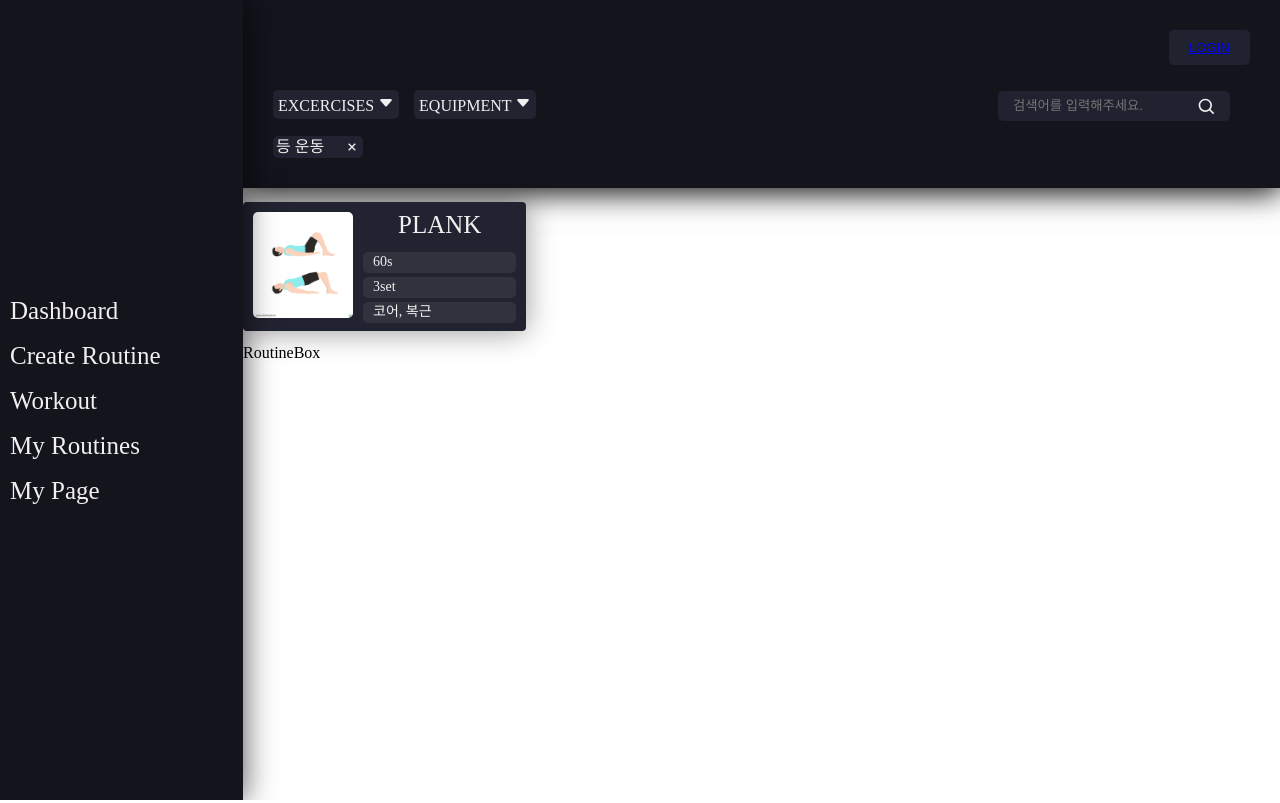
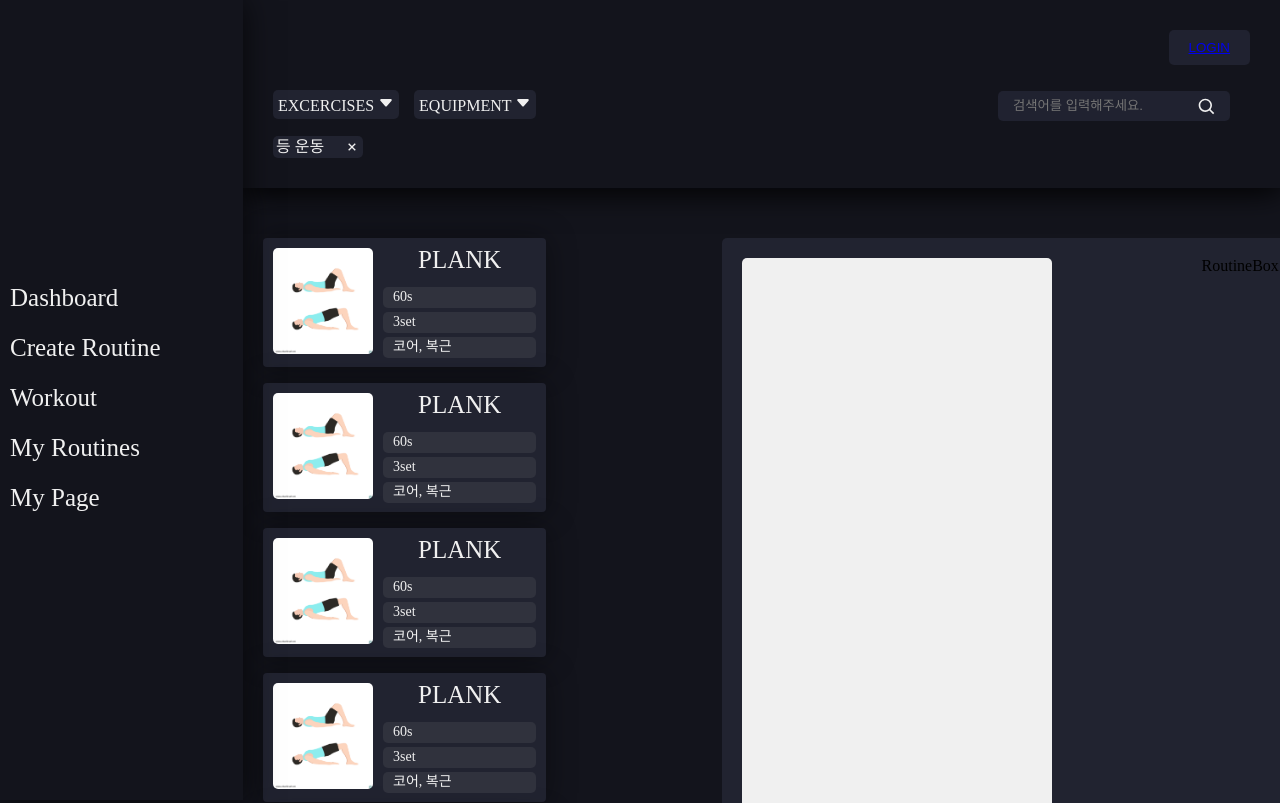
Before and after one commit to codestates/pt_at_home_client, a React (Create React App) app: page /createRoutine in a window 1280 px wide. Shown: the top 803 px of the page. Built offline with nearby package versions, Linux system fonts and the light colour scheme.

Commit message:
[Feature] Drag & Drop 기능 구현

```diff
--- a/package.json
+++ b/package.json
@@ -9,6 +9,7 @@
     "@testing-library/user-event": "^12.6.0",
     "axios": "^0.21.1",
     "react": "^17.0.1",
+    "react-beautiful-dnd": "^13.0.0",
     "react-dom": "^17.0.1",
     "react-helmet-async": "^1.0.7",
     "react-hook-form": "^6.14.1",
@@ -56,6 +57,7 @@
     "@types/jest": "^26.0.20",
     "@types/node": "^12.19.12",
     "@types/react": "^16.14.2",
+    "@types/react-beautiful-dnd": "^13.0.0",
     "@types/react-dom": "^16.9.10",
     "@types/react-redux": "^7.1.15",
     "@types/react-router-dom": "^5.1.7",
--- a/src/App.tsx
+++ b/src/App.tsx
@@ -37,11 +37,11 @@ const App = ({
         <Side className="side-bar">
           <SideBarContainer />
         </Side>
-        <Main className="wrap">
+        <MainWrap className="wrap">
           <HeaderStyle className="header">
             <HeaderContainer />
           </HeaderStyle>
-          <div className="main">
+          <Main className="main">
             <Switch>
               <Route path={'/dashboard'} component={DashboardContainer} />
               <Route
@@ -52,8 +52,8 @@ const App = ({
               <Route path={'/workout'} component={Workout} />
               <Route path={'/mypage'} component={MyPageContainer} />
             </Switch>
-          </div>
-        </Main>
+          </Main>
+        </MainWrap>
       </Wrap>
     );
   };
@@ -95,9 +95,15 @@ const HeaderStyle = styled.div`
   background-color: #13141c;
   box-shadow: 0 1px 30px 0 rgba(2, 2, 3, 0.7);
   width: 100%;
+  z-index: 99;
+  position: sticky;
+  top: 0;
+`;
+const MainWrap = styled.div`
+  width: 100%;
 `;
 const Main = styled.div`
-  width: 100%;
+  height: calc(100% - 220px);
 `;
 
 export default withRouter(App);
--- a/src/components/component/CreateRoutineCard.tsx
+++ b/src/components/component/CreateRoutineCard.tsx
@@ -1,10 +1,24 @@
 import React from 'react';
+import { Draggable } from 'react-beautiful-dnd';
 import styled from 'styled-components';
 import Img from '../../img/urbanbrush-20190214083430029790.png';
 
-const CreateCard = (): JSX.Element => {
+interface ICreateCard {
+  draggableId: string;
+  index: number;
+}
+const CreateRoutineCard = ({
+  draggableId,
+  index,
+}: ICreateCard): JSX.Element => {
   return (
-    <CardDiv>
+    <Draggable draggableId={draggableId} index={index}>
+      {(provided) => (
+        <DraggableWrap
+          ref={provided.innerRef}
+          {...provided.draggableProps}
+          {...provided.dragHandleProps}
+        >
           <Card>
             <CardImgWrap>
               <CardImg src={Img} />
@@ -20,9 +34,21 @@ const CreateCard = (): JSX.Element => {
               </ExplanationWrap>
             </CardContents>
           </Card>
-    </CardDiv>
+        </DraggableWrap>
+      )}
+    </Draggable>
   );
 };
+
+const DraggableWrap = styled.div`
+  color: currentColor;
+  text-decoration: none;
+  display: inline-table;
+  outline: none;
+  margin: 0 30px 15px 0;
+  width: 280px;
+  height: 130px;
+`;
 
 const CardDiv = styled.div`
   color: currentColor;
@@ -30,7 +56,6 @@ const CardDiv = styled.div`
   display: inline-table;
 `;
 const Card = styled.div`
-  margin: 5% auto;
   box-shadow: 0 1px 30px rgba(0, 0, 0, 0.4);
   display: flex;
   align-items: center;
@@ -67,4 +92,4 @@ const Explanation = styled.div`
   padding: 3px 3px 4px 10px;
   border-radius: 5px;
 `;
-export default CreateCard;
+export default CreateRoutineCard;
--- a/src/components/component/RoutineBox.tsx
+++ b/src/components/component/RoutineBox.tsx
@@ -1,7 +1,55 @@
 import React from 'react';
+import { Droppable } from 'react-beautiful-dnd';
+import styled from 'styled-components';
+import { ICard } from '../main/CreateRoutine';
+import CreateRoutineCard from '../component/CreateRoutineCard';
 
-const RoutineBox = (): JSX.Element => {
-  return <div>RoutineBox</div>;
+interface IRoutineBox {
+  cards: ICard[];
+}
+
+const RoutineBox = ({ cards }: IRoutineBox): JSX.Element => {
+  return (
+    <Wrap>
+      <Droppable droppableId="RoutineBox" type="Task">
+        {(provided) => (
+          <div {...provided.droppableProps} ref={provided.innerRef}>
+            <CardWrap>
+              {cards &&
+                cards.map((card, index) => (
+                  <CreateRoutineCard
+                    key={card.id}
+                    draggableId={card.id}
+                    index={index}
+                  />
+                ))}
+            </CardWrap>
+          </div>
+        )}
+      </Droppable>
+      <ContentWrap>RoutineBox</ContentWrap>
+    </Wrap>
+  );
 };
 
+const Wrap = styled.div`
+  display: flex;
+  padding: 20px;
+  background-color: #212330;
+  justify-content: space-between;
+  border-radius: 5px;
+  position: fixed;
+`;
+const CardWrap = styled.div`
+  background-color: #f0f0f0;
+  width: 310px;
+  height: 600px;
+  border-radius: 5px;
+  overflow-y: scroll;
+  overflow-x: hidden;
+  padding: 5px;
+`;
+const ContentWrap = styled.div`
+  margin-left: 150px;
+`;
 export default RoutineBox;
--- a/src/components/main/CreateRoutine.tsx
+++ b/src/components/main/CreateRoutine.tsx
@@ -1,18 +1,142 @@
-import React from 'react';
+import React, { useEffect, useRef, useState } from 'react';
+import styled from 'styled-components';
 import CreateRoutineCard from '../component/CreateRoutineCard';
 import RoutineBox from '../component/RoutineBox';
+import {
+  DragDropContext,
+  Draggable,
+  DragStart,
+  Droppable,
+  DropResult,
+  ResponderProvided,
+} from 'react-beautiful-dnd';
 
+export interface ICard {
+  id: string;
+}
+const reorder = (list: ICard[], startIndex: number, endIndex: number) => {
+  const result = Array.from(list);
+  const [removed] = result.splice(startIndex, 1);
+  result.splice(endIndex, 0, removed);
+
+  return result;
+};
 const CreateRoutine = (): JSX.Element => {
+  const wrapRef = useRef<HTMLDivElement | null>(null);
+  const droppableRef = useRef<HTMLDivElement | null>(null);
+  const [cards, setCards] = useState<ICard[]>([
+    {
+      id: '0',
+    },
+    {
+      id: '1',
+    },
+    {
+      id: '2',
+    },
+    {
+      id: '3',
+    },
+    {
+      id: '4',
+    },
+  ]);
+  const [routineCards, setRoutineCards] = useState<ICard[]>([]);
+  const onDragEnd = (result: DropResult, provided: ResponderProvided) => {
+    console.log('result : ', result);
+    console.log('provided : ', provided);
+    if (!result.destination) {
+      return;
+    }
+    const sourceId = result.source.droppableId;
+    const destinationId = result.destination.droppableId;
+    if (sourceId === destinationId) {
+      const setter = sourceId === 'RoutineBox' ? setRoutineCards : setCards;
+      const _cards = reorder(
+        sourceId === 'RoutineBox' ? routineCards : cards,
+        result.source.index,
+        result.destination.index,
+      );
+      setter(_cards);
+    } else if (destinationId === 'RoutineBox') {
+      const targetCard = cards.find((card) => {
+        return result.draggableId === card.id;
+      });
+      if (targetCard) {
+        setCards((prev) =>
+          prev.filter((card) => card.id !== result.draggableId),
+        );
+        setRoutineCards((prev) => [...prev, targetCard]);
+      }
+    } else if (destinationId === 'card') {
+      const targetCard = routineCards.find((card) => {
+        return result.draggableId === card.id;
+      });
+      if (targetCard) {
+        setRoutineCards((prev) =>
+          prev.filter((card) => card.id !== result.draggableId),
+        );
+        setCards((prev) => [...prev, targetCard]);
+      }
+    }
+  };
+  useEffect(() => {
+    if (wrapRef?.current?.parentElement) {
+      wrapRef.current.parentElement.style.height = '100%';
+    }
+    if (droppableRef?.current) {
+      droppableRef.current.style.height = '100%';
+    }
+  }, []);
   return (
-    <div>
-      <div>
-        <CreateRoutineCard />
-      </div>
-      <div>
-        <RoutineBox />
-      </div>
-    </div>
+    <DragDropContext onDragEnd={onDragEnd}>
+      <Wrap ref={wrapRef}>
+        <DropWrap>
+          <Droppable droppableId="card" direction="horizontal" type="Task">
+            {(provided) => (
+              <DroppableDiv
+                className="test"
+                ref={(ref) => {
+                  droppableRef.current = ref;
+                  return provided.innerRef(ref);
+                }}
+                {...provided.droppableProps}
+              >
+                {cards.map((card, index) => (
+                  <CreateRoutineCard
+                    key={card.id}
+                    draggableId={card.id}
+                    index={index}
+                  />
+                ))}
+              </DroppableDiv>
+            )}
+          </Droppable>
+        </DropWrap>
+        <DropBox>
+          <RoutineBox cards={routineCards} />
+        </DropBox>
+      </Wrap>
+    </DragDropContext>
   );
 };
 
+const Wrap = styled.div`
+  height: 100%;
+  background-color: #13141c;
+  display: flex;
+  justify-content: space-between;
+  padding: 50px 100px 0 20px;
+`;
+const DropWrap = styled.div`
+  height: 100%;
+  position: relative;
+  flex: 1;
+`;
+const DroppableDiv = styled.div``;
+const DropBox = styled.div`
+  position: relative;
+  flex: 1;
+  max-width: 600px;
+`;
 export default CreateRoutine;
--- a/src/components/sidebar/SideBar.tsx
+++ b/src/components/sidebar/SideBar.tsx
@@ -41,10 +41,14 @@ const StyledLink = styled(Link)`
   color: #f0f0f0;
   text-decoration: none;
   font-size: 25px;
+  width: 100%;
+  display: block;
+  height: 50px;
+  padding: 10px;
+  box-sizing: border-box;
 `;
 
 const LinkWrap = styled.div`
-  padding: 10px;
   &:hover {
     background-color: #30323d;
   }
--- a/src/index.tsx
+++ b/src/index.tsx
@@ -14,6 +14,7 @@ const GlobalStyle = createGlobalStyle`
   /* other styles */
   html, body, #root {
     height: 100%;
+    background-color: #13141c;
   }
   * {
     box-sizing: border-box;
```
Also changed, not shown: 2 other files (tests, documents, lock files or other folders). Lines whose indentation alone changed are shown as unchanged.
